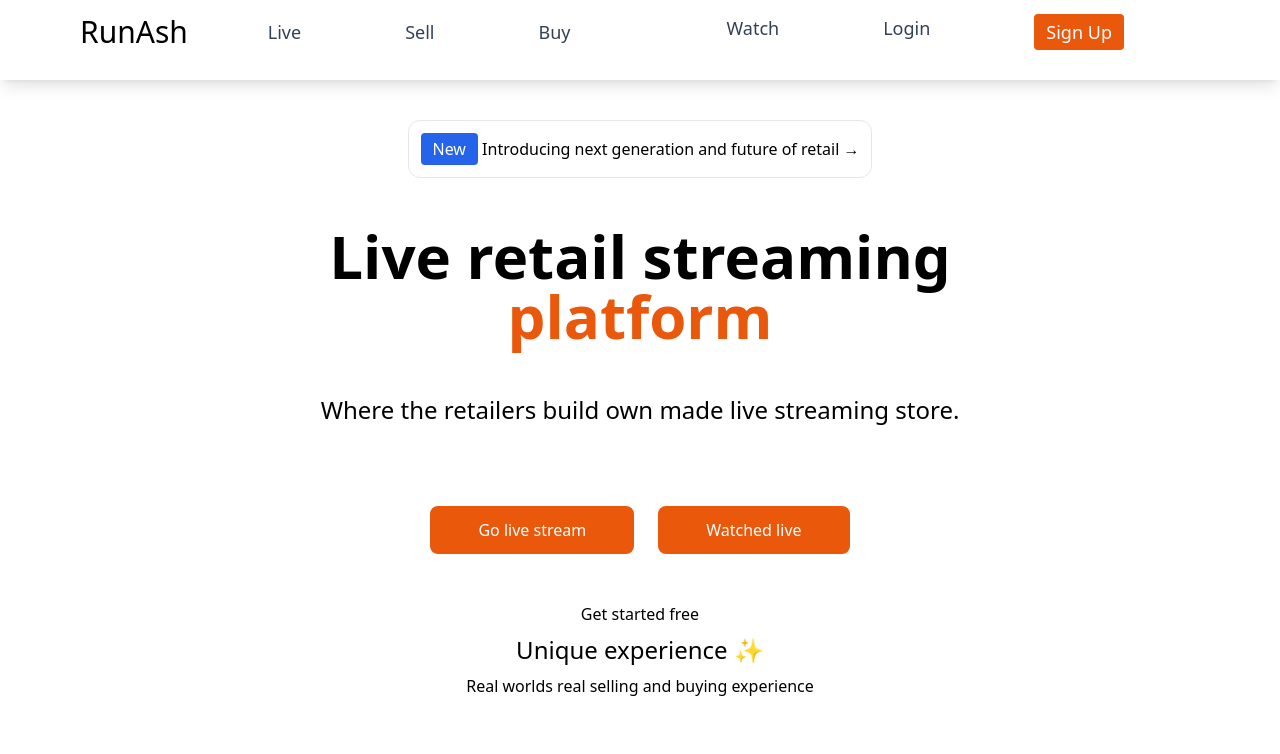
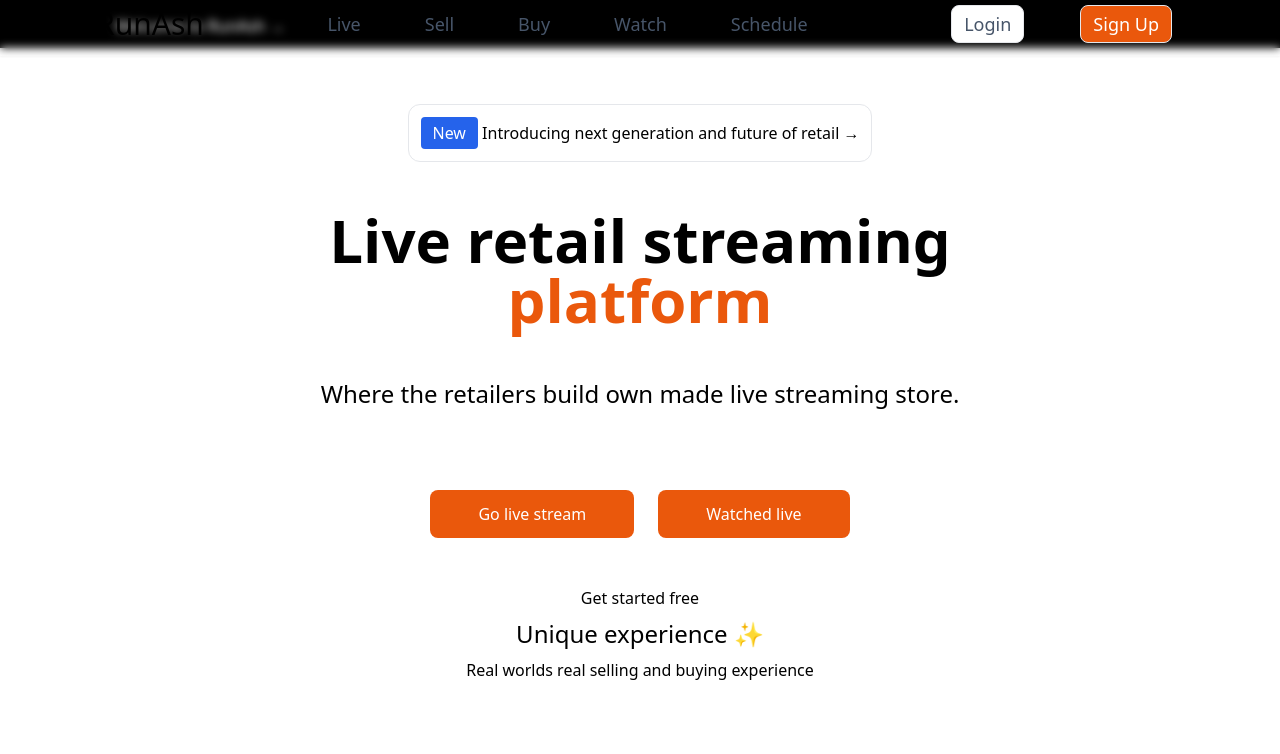
Before and after one commit to Vaibhavmurmu/nextjs13, a Next.js app: page / in a window 1280 px wide. Shown: the top 754 px of the page. Built offline with nearby package versions, Linux system fonts and the light colour scheme.

Commit message:
Change to be committed

```diff
--- a/components/Navbar.js
+++ b/components/Navbar.js
@@ -1,53 +1,57 @@
 import Link from "next/link"
-import Image from "next/image"
 import { Bars2Icon, XMarkIcon} from '@heroicons/react/24/solid'
 
 export default function Navbar() {
     return (
         <main className="flex w-full flex-1 flex-col items-center justify-center px-21 text-center">
-            <div className="flex flex-row items-center backdrop-grayscale-0 bg-black text-white justify-between w-full h-4 px-20 py-8">
-             <p className="text-1xl font-normal text-white mt-1 w-60 h-6 px-22">
+            <div className="flex items-center bg-black text-white justify-between w-full h-4 px-20 py-6">
+             <p className="text-1xl font-n text-white mt-1 w-60 h-6 px-22">
                 Welcome to RunAsh &rarr;
                 </p>
            </div>
-        <div className="flex fixed flex-row items-center bg-white border-inherit shadow-lg justify-between w-full h-4 px-20 py-12">
+        <div className="flex fixed flex-row items-center bg-natural-50 backdrop-blur-sm shadow-sm opecity-25 blur-none justify-between w-full h-3 px-20 py-8">
         <div className="flex flex-row items-center">
-            <h1 className="text-3xl font-b">RunAsh</h1>
+            <h1 className="text-3xl font- p-4 mr-0">RunAsh</h1>
         </div>
-        <div className="flex flex-row item-center space-x-4">
+        <div className="flex flex-row item-center">
             <ul className="flex flex-row item-center">
-                <li className="p-4 mr-12">
+                <li className="p-4 mr-2">
                     <Link href="/live">
-                        <a className="text-lg font-n px-3 py-2 text-slate-700 rounded-lg hover:bg-slate-100 hover:text-slate-900">Live</a>
+                        <a className="text-lg font-n px-3 py-2 text-slate-600 rounded-lg hover:bg-slate-100 hover:text-black">Live</a>
                     </Link>
                 </li>
-                <li className=" p-4 mr-12">
+                <li className=" p-4 mr-2">
                     <Link href="/sell">
-                        <a className="text-lg font-n px-3 py-2 text-slate-700 rounded-lg hover:bg-slate-100 hover:text-slate-900">Sell</a>
+                        <a className="text-lg font-n px-3 py-2 text-slate-600 rounded-lg hover:bg-slate-100 hover:text-black">Sell</a>
                     </Link>
                 </li>
-                <li className="p-4 mr-12">
+                <li className="p-4 mr-2">
                     <Link href="/buy">
-                        <a className="text-lg font-n px-3 py-2 text-slate-700 rounded-lg hover:bg-slate-100 hover:text-slate-900 ">Buy</a>
+                        <a className="text-lg font-n px-3 py-2 text-slate-600 rounded-lg hover:bg-slate-100 hover:text-black">Buy</a>
+                    </Link>
+                </li>
+                <li className="p-4 mr-2">
+                    <Link href="/watch">
+                        <a className="text-lg font-n px-3 py-2 text-slate-600 rounded-lg hover:bg-slate-100 hover:text-black">Watch</a>
+                    </Link>
+                </li>
+                <li className="p-4 mr-2">
+                    <Link href="/sechedul">
+                        <a className="text-lg font-n px-3 py-2 text-slate-600 rounded-lg hover:bg-slate-100 hover:text-black">Schedule</a>
                     </Link>
                 </li>
             </ul>
         </div>
-        <div className="flex flex-row items-right">
-            <ul className="flex  flex-row items-right">
-            <li className="p-4 mr-12">
-                <Link href="/watch">
-                <a className="text-lg font-n px-3 py-2 text-slate-700 rounded-lg hover:bg-slate-100 hover:text-slate-900">Watch</a>
+        <div className="flex flex-row items-center">
+            <ul className="flex  flex-row items-center">
+            <li className="p-4 mr-0">
+                <Link href="/login">
+                <a className="text-lg font-n px-3 py-2"><button className="bg-white text-slate-600 hover:bg-white border rounded-lg hover:border-black font-n py-1 px-3 mt-0">Login</button></a>
                 </Link>
             </li>
-            <li className="p-4 mr-12">
-                <Link href="/login">
-                <a className="text-lg font-n px-3 py-2 text-slate-700 rounded-lg hover:bg-slate-100 hover:text-slate-900">Login</a>
-                </Link>
-            </li>
-            <li className="p-4 mr-12">
+            <li className="p-4 mr-0">
                 <Link href="/js-form">
-                <a className="text-lg font-n px-3 py-2"><button className="bg-orange-600 text-white hover:bg-white hover:text-black font-n py-1 px-3 rounded mt-0">Sign Up</button></a>
+                <a className="text-lg font-n px-3 py-2"><button className="bg-orange-600 text-white hover:text-orange-600 hover:bg-white hover:border-orange-600 font-n py-1 px-3  border rounded-lg mt-0">Sign Up</button></a>
                 </Link>
             </li>
             </ul>
```
